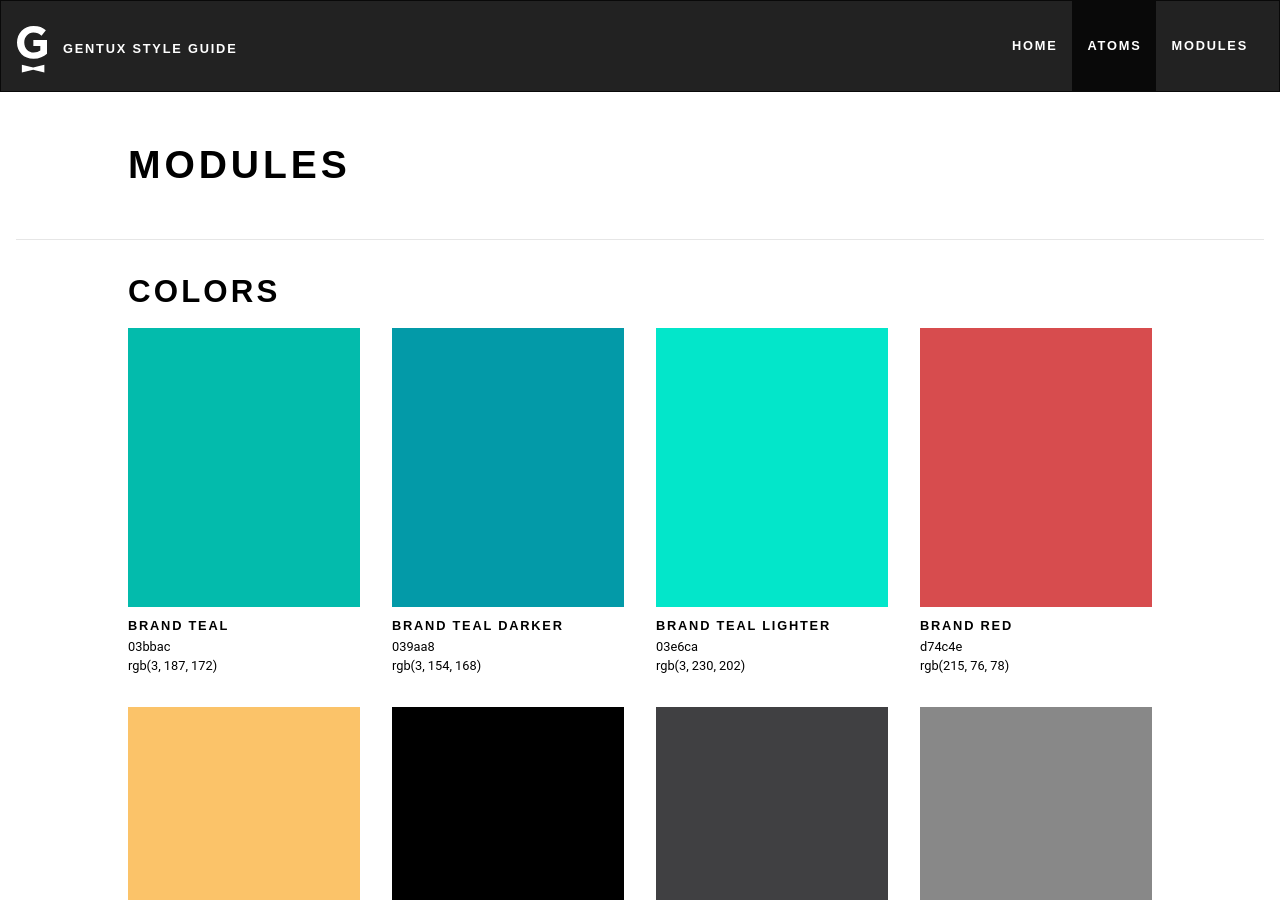
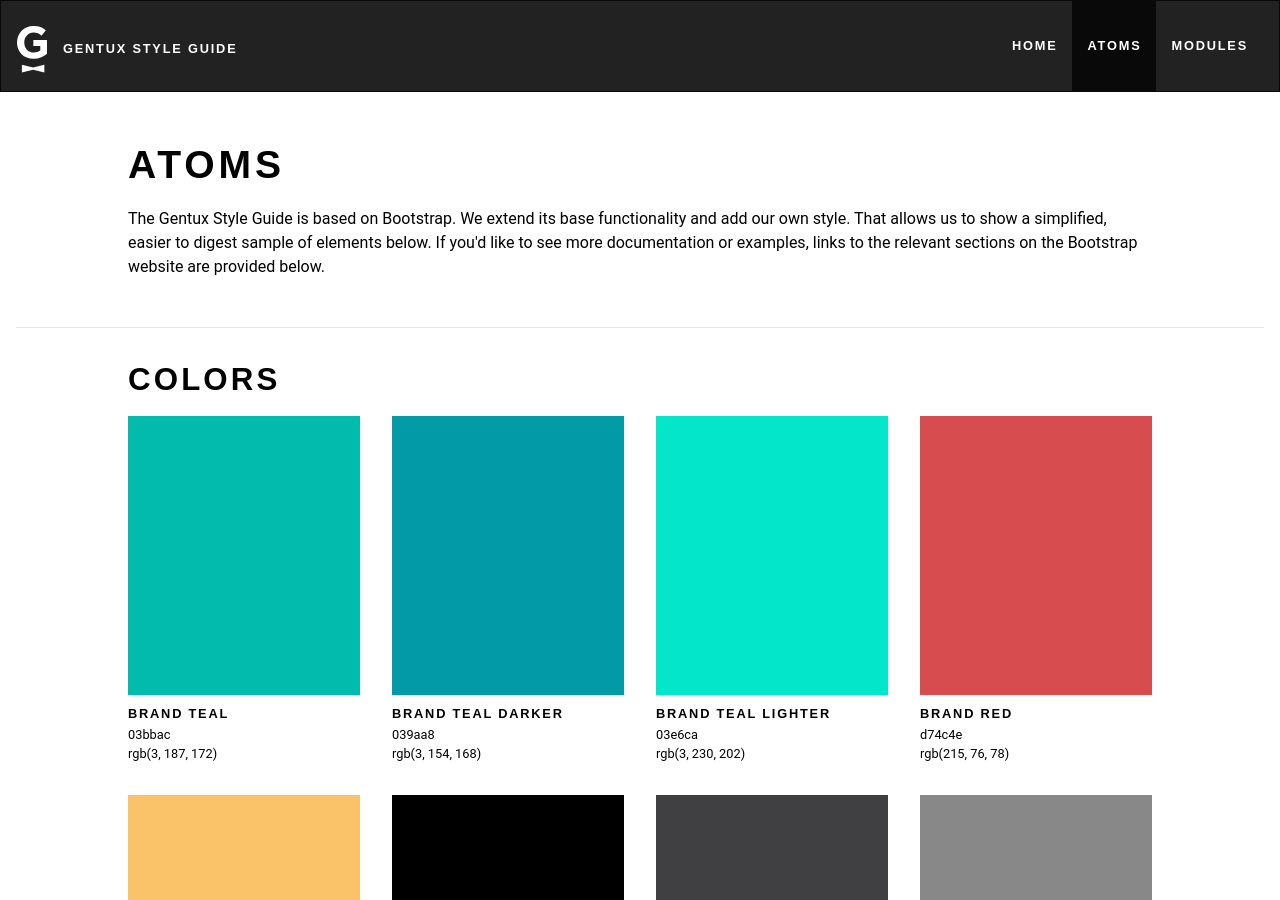
Before and after one commit to generationtux/styleguide, a Jekyll site: the page built from atoms.html, in a window 1280 px wide and 900 px high. Built offline with Jekyll 4.4.1, drawn with Linux system fonts in a browser that asks for light colours; comment, search, counter and statistics services are not loaded.

Commit message:
adds bootstrap intro to atoms page

```diff
--- a/atoms.html
+++ b/atoms.html
@@ -7,7 +7,8 @@ permalink: /atoms/
 <div class="container">
   <div class="row">
     <div class="col-sm-12">
-      <h1 class="copy uppercase">Modules</h1>
+      <h1 class="copy uppercase">Atoms</h1>
+      <p>The Gentux Style Guide is based on Bootstrap. We extend its base functionality and add our own style. That allows us to show a simplified, easier to digest sample of elements below. If you'd like to see more documentation or examples, links to the relevant sections on the Bootstrap website are provided below.
     </div>
   </div>
 </div>
```
